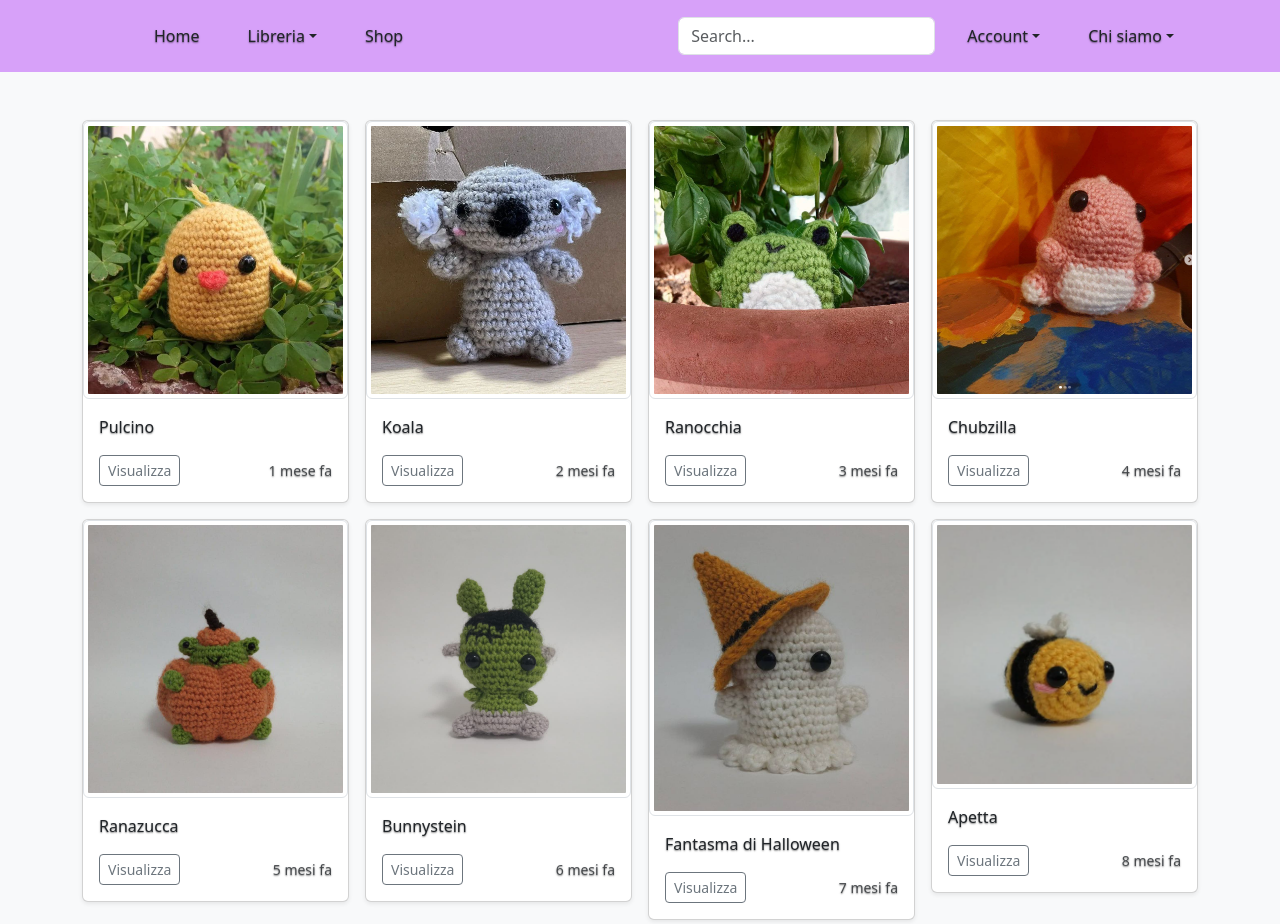
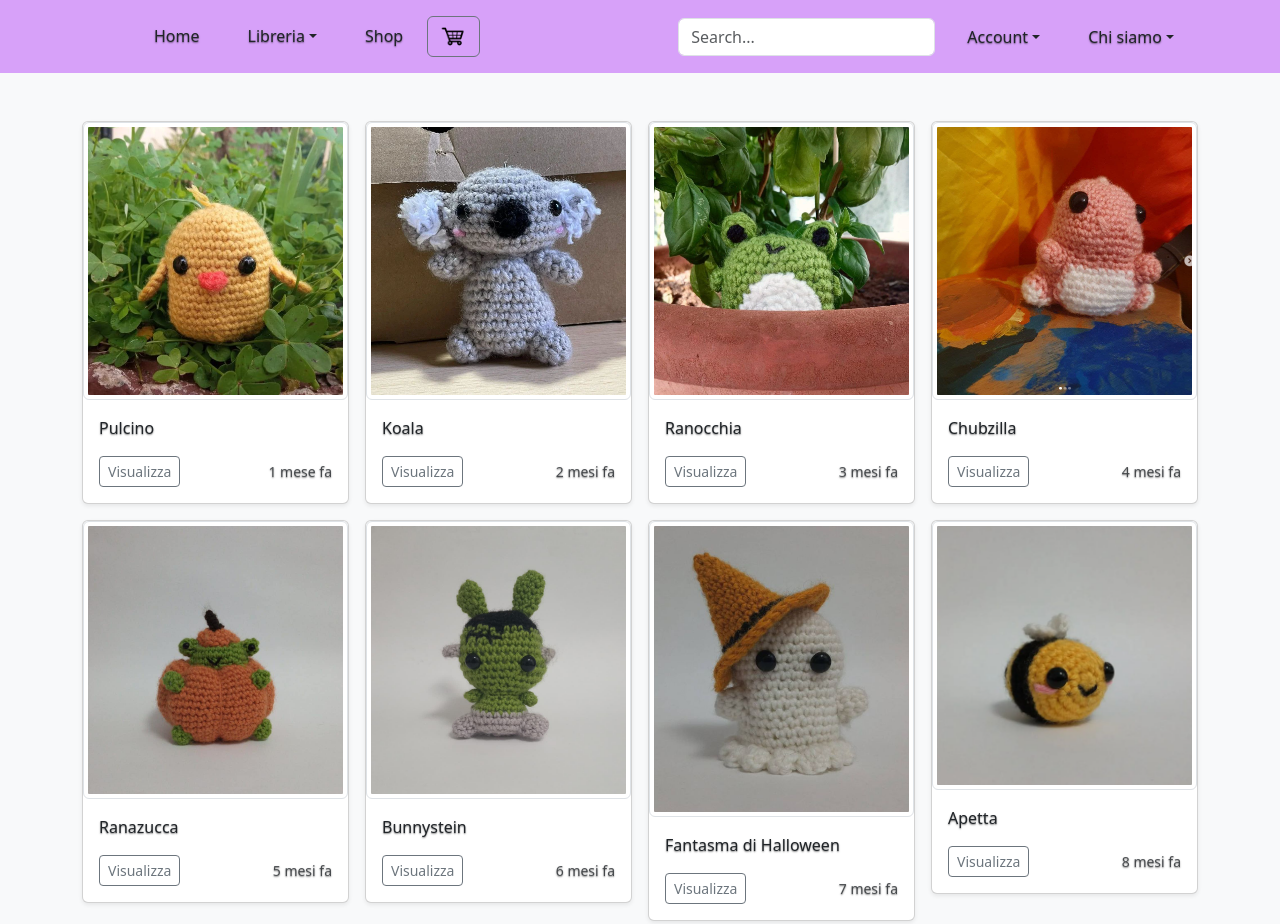
Before and after one commit to Dariochu/putia, a plain HTML site: page shop.html in a window 1280 px wide. Shown: the top 924 px of the page. Drawn offline with nearby package versions, Linux system fonts and the light colour scheme.

Commit message:
Update shop.html

```diff
--- a/shop.html
+++ b/shop.html
@@ -108,6 +108,10 @@
 
     </ul></li>
           <li><a href="shop.html" class="nav-link px-4 text-dark btn btn-outline-secondary">Shop</a></li>
+          <li> <button class="text-dark btn btn-outline-secondary">
+        <img src="img/pngegg.png" width="27" />
+    </button></li>
+
 
         </ul>
 
```
